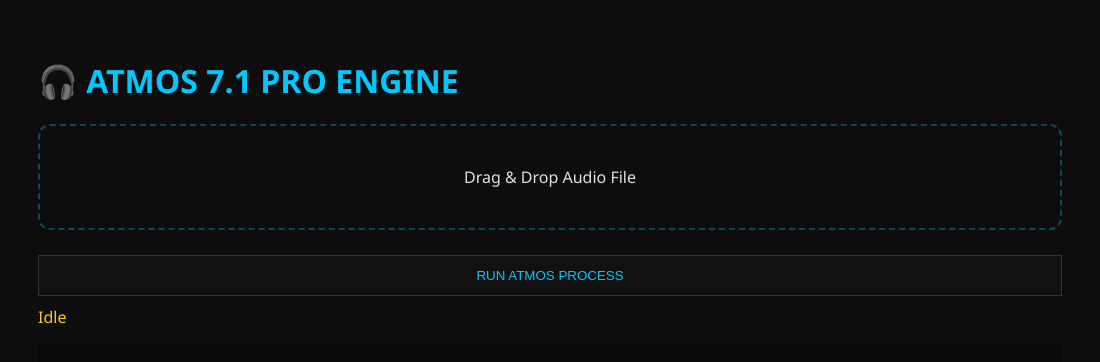
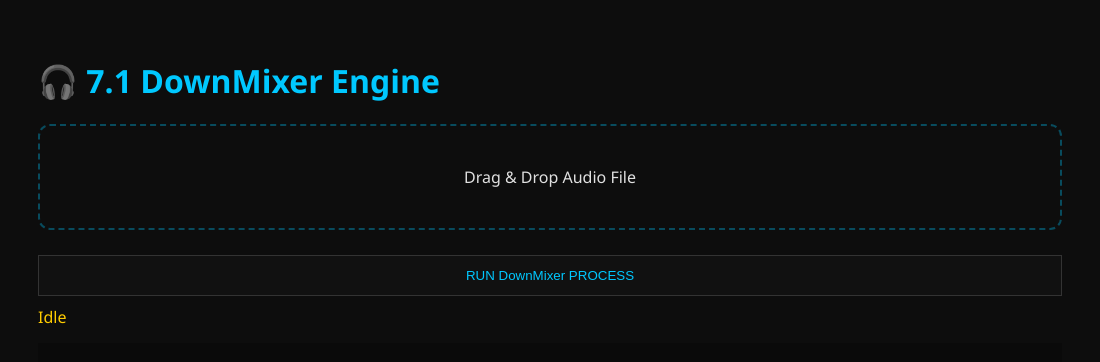
Before and after one commit to AngelGonePro/spatial-audio, an Electron app: page spatial-downmixer/index.html in a window 1100 px wide. Drawn offline with Linux system fonts and the light colour scheme.

Commit message:
Update index.html

```diff
--- a/spatial-downmixer/index.html
+++ b/spatial-downmixer/index.html
@@ -2,7 +2,7 @@
 <html lang="en">
 <head>
 <meta charset="UTF-8">
-<title>Atmos 7.1 Pro Engine</title>
+<title>7.1 DownMixer Engine</title>
 
 <style>
 body { background:#0d0d0d; color:#e0e0e0; font-family:Segoe UI; padding:30px; }
@@ -42,14 +42,14 @@
 
 <body>
 
-<h1>🎧 ATMOS 7.1 PRO ENGINE</h1>
+<h1>🎧 7.1 DownMixer Engine</h1>
 
 <div id="dropzone">Drag & Drop Audio File</div>
 <input type="file" id="fileInput" hidden>
 
 <div class="file-info" id="fileInfo"></div>
 
-<button onclick="run()">RUN ATMOS PROCESS</button>
+<button onclick="run()">RUN DownMixer PROCESS</button>
 
 <div class="status" id="status">Idle</div>
 
```
